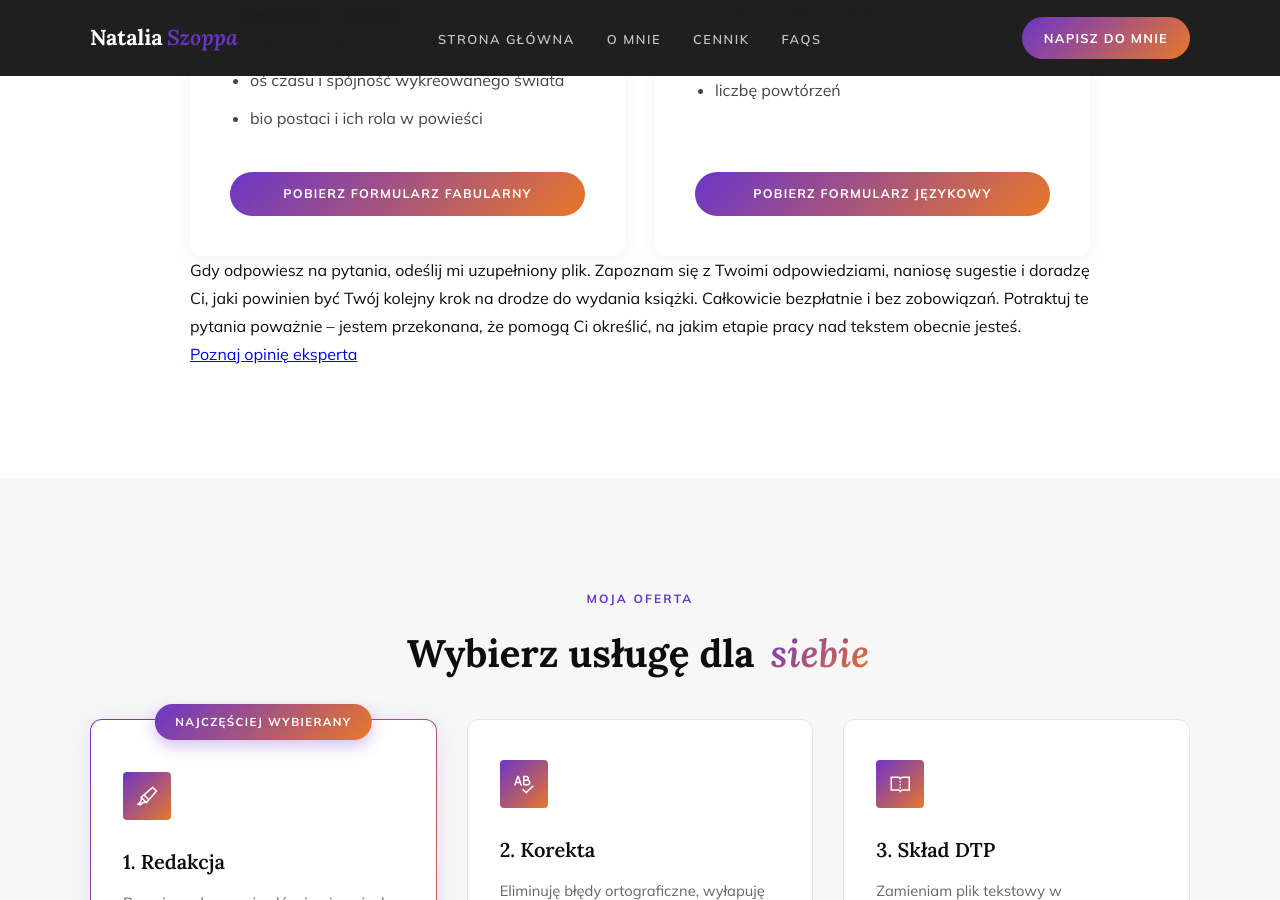
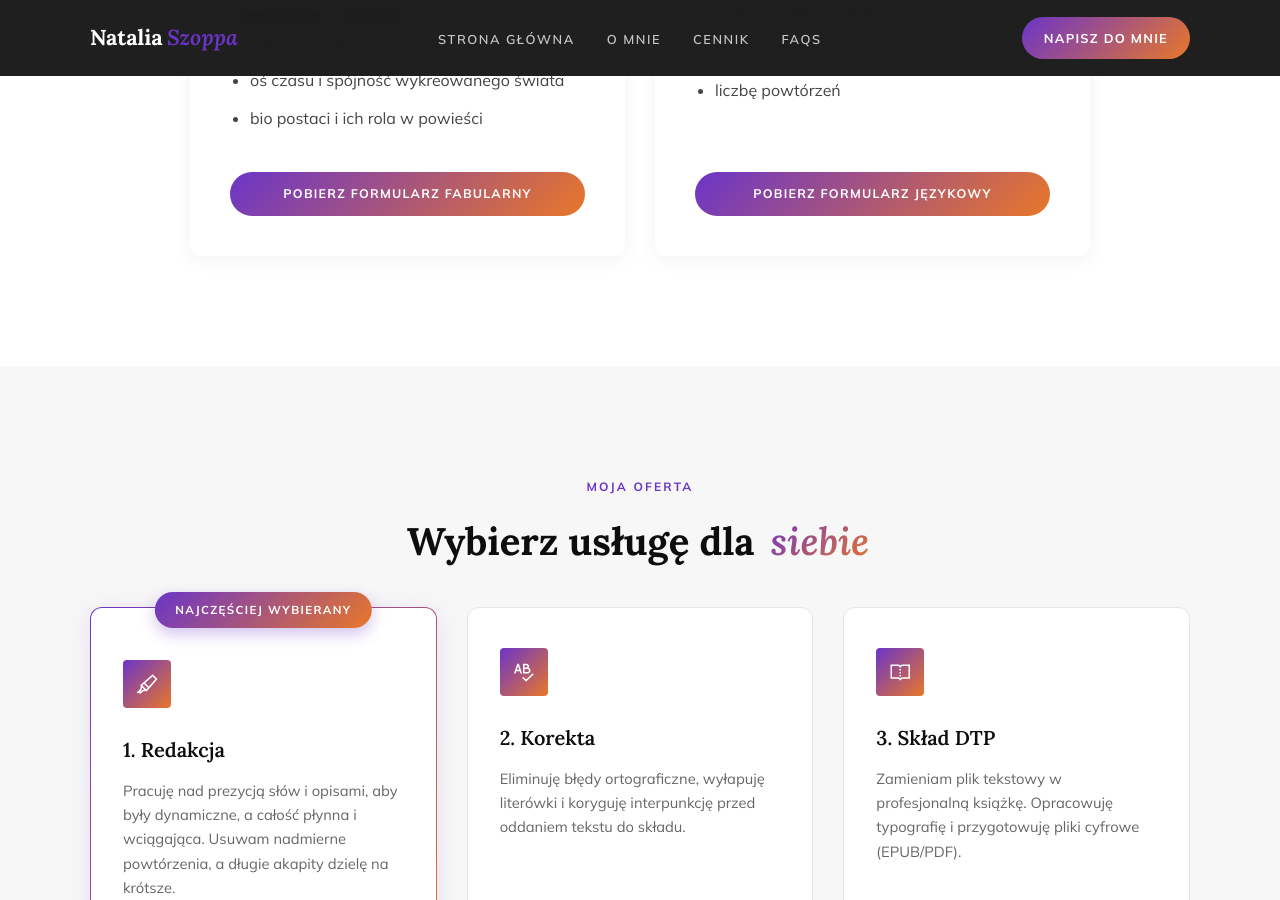
Before and after one commit to Bonnie00726/nataliaszoppa, a Jekyll site: the page built from index.html, in a window 1280 px wide and 900 px high, scrolled down 3275 px. Built offline with Jekyll 4.4.1, drawn with Linux system fonts in a browser that asks for light colours.

Commit message:
Update index.html

```diff
--- a/index.html
+++ b/index.html
@@ -338,24 +338,6 @@ title: Redakcja, korekta, skład
             </div>
         </div> <!-- TUTAJ ZAMYKAMY KONTENER diag-grid -->
 
-<!-- WYRÓŻNIONA INFORMACJA (ZBALANSOWANA) -->
-<div class="expert-cta-wrapper reveal delay-4">
-    <div class="expert-cta-inner">
-        <p class="expert-cta-text">
-            Gdy odpowiesz na pytania, odeślij mi uzupełniony plik. Zapoznam się z Twoimi odpowiedziami, naniosę sugestie i doradzę Ci, jaki powinien być Twój kolejny krok na drodze do wydania książki.
-
-            <span class="highlight-caps">Całkowicie bezpłatnie i bez zobowiązań.</span>
-
-            Potraktuj te pytania poważnie – jestem przekonana, że pomogą Ci określić, na jakim etapie pracy nad tekstem obecnie jesteś.
-        </p>
-
-        <a href="#" class="btn-expert-action">Poznaj opinię eksperta</a>
-    </div>
-</div>
-
-
-
-    </div>
 </section>
 
 <!-- OFERTA: 3 KAFELKI -->
```
